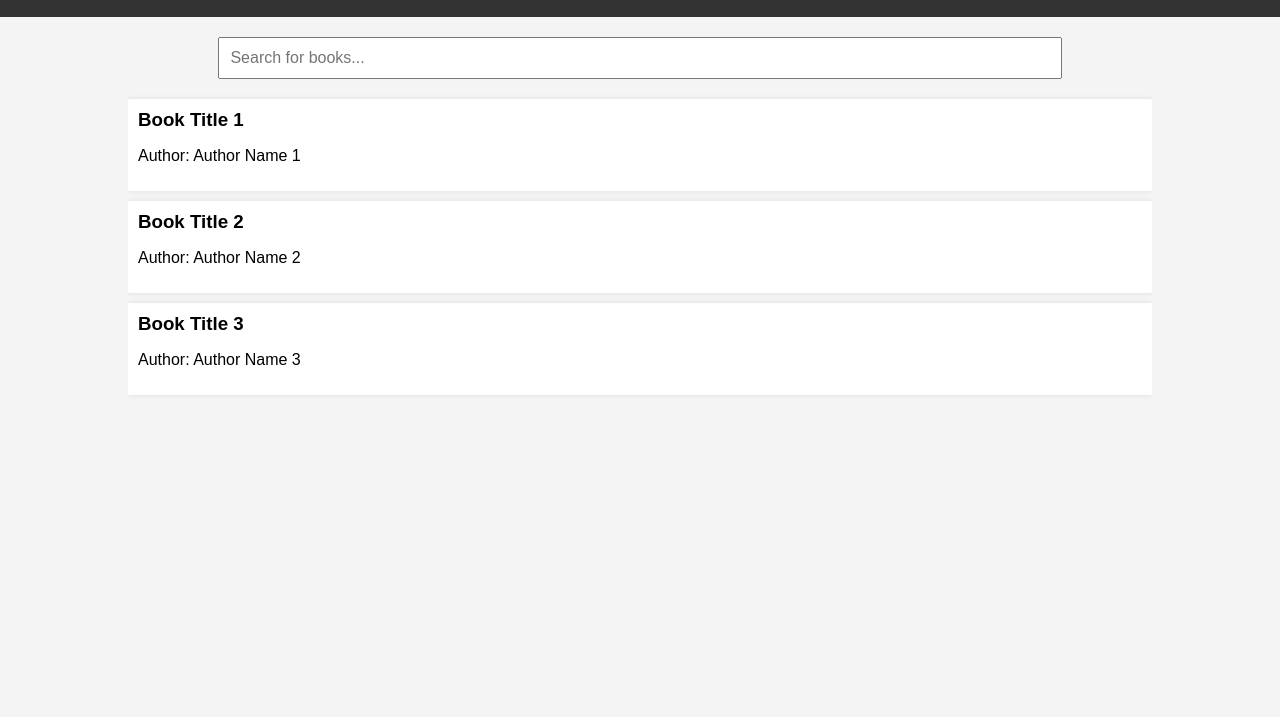
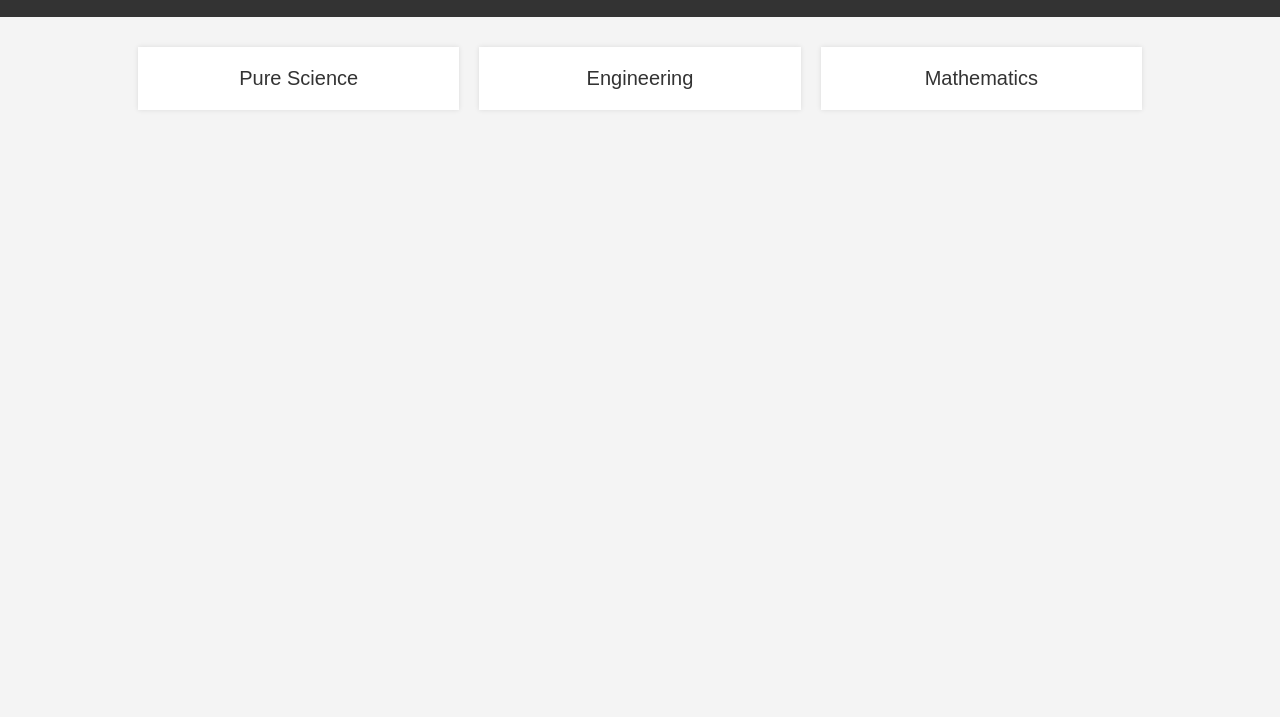
Before and after one commit to TheIndianDigibrary/TheIndianDigibrary, a plain HTML site: page index.html in a window 1280 px wide. Shown: the part 83-800 px from the top of the page. Drawn offline with Linux system fonts and the light colour scheme.

Commit message:
Update index.html

```diff
--- a/index.html
+++ b/index.html
@@ -3,7 +3,7 @@
 <head>
     <meta charset="UTF-8">
     <meta name="viewport" content="width=device-width, initial-scale=1.0">
-    <title>The Indian Digibrary</title>
+    <title>Online Library</title>
     <style>
         body {
             font-family: Arial, sans-serif;
@@ -22,67 +22,49 @@
             margin: auto;
             overflow: hidden;
         }
-        #search-bar {
-            margin: 20px 0;
-            text-align: center;
-        }
-        #search-bar input {
-            width: 80%;
-            padding: 10px;
-            font-size: 16px;
-        }
-        #book-list {
+        .section-list {
             list-style: none;
             padding: 0;
+            display: flex;
+            justify-content: space-around;
+            margin: 20px 0;
         }
-        .book-item {
+        .section-item {
             background: #fff;
-            padding: 10px;
-            margin-bottom: 10px;
+            padding: 20px;
+            margin: 10px;
+            width: 30%;
+            text-align: center;
             box-shadow: 0 0 5px rgba(0, 0, 0, 0.1);
+            transition: transform 0.3s;
         }
-        .book-item h3 {
-            margin: 0;
+        .section-item:hover {
+            transform: scale(1.05);
+        }
+        .section-item a {
+            text-decoration: none;
+            color: #333;
+            display: block;
+            font-size: 20px;
         }
     </style>
 </head>
 <body>
     <header>
-        <h1>Public Managed Digital Library</h1>
+        <h1>Online Library</h1>
     </header>
     <div class="container">
-        <div id="search-bar">
-            <input type="text" id="search" placeholder="Search for books...">
-        </div>
-        <ul id="book-list">
-            <li class="book-item">
-                <h3>Book Title 1</h3>
-                <p>Author: Author Name 1</p>
+        <ul class="section-list">
+            <li class="section-item">
+                <a href="pure_science.html">Pure Science</a>
             </li>
-            <li class="book-item">
-                <h3>Book Title 2</h3>
-                <p>Author: Author Name 2</p>
+            <li class="section-item">
+                <a href="engineering.html">Engineering</a>
             </li>
-            <li class="book-item">
-                <h3>Book Title 3</h3>
-                <p>Author: Author Name 3</p>
+            <li class="section-item">
+                <a href="mathematics.html">Mathematics</a>
             </li>
         </ul>
     </div>
-    <script>
-        document.getElementById('search').addEventListener('input', function() {
-            const filter = this.value.toLowerCase();
-            const bookItems = document.querySelectorAll('.book-item');
-            bookItems.forEach(function(item) {
-                const title = item.querySelector('h3').textContent.toLowerCase();
-                const author = item.querySelector('p').textContent.toLowerCase();
-                if (title.includes(filter) || author.includes(filter)) {
-                    item.style.display = '';
-                } else {
-                    item.style.display = 'none';
-                }
-            });
-        });
-    </script>
 </body>
 </html>
```
